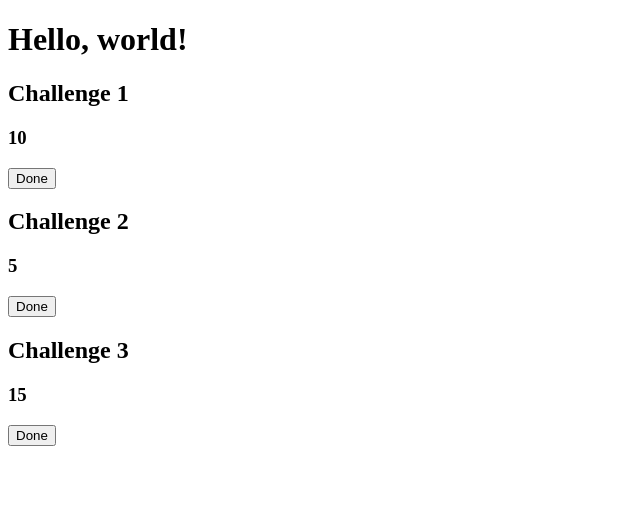
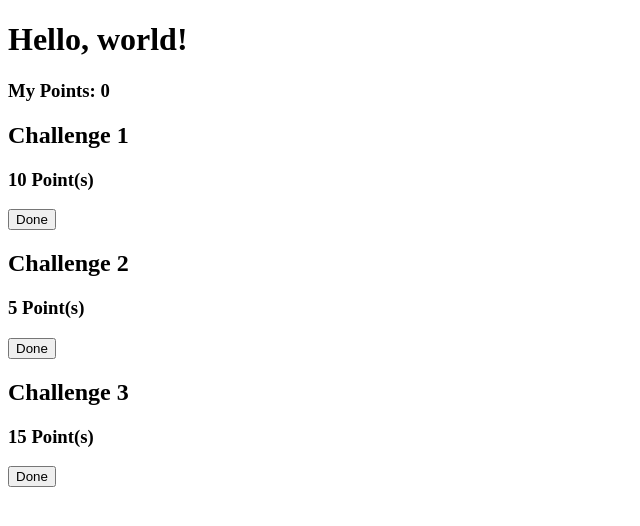
Before and after one commit to bagusnz/teamufo, a React (Create React App) app in the folder frontend/: page / in a window 1280 px wide. Shown: the top 526 px of the page, without its empty margins (0-640 px from the left). Built offline with nearby package versions, Linux system fonts and the light colour scheme.

Commit message:
correct Challenge point

```diff
--- a/frontend/src/challengePage/ChallengeCard.js
+++ b/frontend/src/challengePage/ChallengeCard.js
@@ -1,12 +1,18 @@
 import React, {useState} from 'react';
 
-const ChallengeCard = ({challenge}) => {
+const ChallengeCard = ({challenge, points, setPoints}) => {
+    //TODO: get userid from Cache? or from backend?
     const [todo, setTodo] = useState(false);
+
+    const handleTodo = () => {
+        todo ? setPoints(points - challenge.point) : setPoints(points + challenge.point);
+       setTodo(!todo);
+    }
     return (
         <div>
             <h2>{challenge.title}</h2>
-            <h3>{challenge.point}</h3>
-            <button onClick={() => setTodo(!todo)}>
+            <h3>{`${challenge.point} Point(s)`}</h3>
+            <button onClick={handleTodo}>
                 {todo ? "to do" : "Done"}
             </button>
         </div>
--- a/frontend/src/challengePage/ChallengeCards.js
+++ b/frontend/src/challengePage/ChallengeCards.js
@@ -1,8 +1,10 @@
-import React from 'react';
+import React, {useState} from 'react';
 import ChallengeCard from "./ChallengeCard";
+import {users} from "../mockDatei/users";
 
 
 const ChallengeCards = () => {
+    const [points, setPoints] = useState(users[0].points);
     const challenges = [
         { id: 1, title: "Challenge 1", point: 10},
         { id: 2, title: "Challenge 2", point: 5 },
@@ -10,11 +12,14 @@ const ChallengeCards = () => {
     ];
 
     return (
-
-        challenges.map((challenge) => (
-            <ChallengeCard key={challenge.id} challenge={challenge} />
-        ))
-
+        <>
+            <h3>
+                My Points: {points}
+            </h3>
+            {challenges.map((challenge) => (
+            <ChallengeCard key={challenge.id} challenge={challenge} points={points} setPoints={setPoints}/>
+        ))}
+        </>
     );
 }
 
--- /dev/null
+++ b/frontend/src/mockDatei/users.js
@@ -0,0 +1,6 @@
+
+
+export let user1 = {id: 1, name: "user1", email: "user1@collabothon.de", points: 0, challenges: []};
+export let user2 = {id: 2, name: "user2", email: "user2@collabothon.de", points: 0, challenges: []};
+
+export let users = [ user1, user2 ];
```
